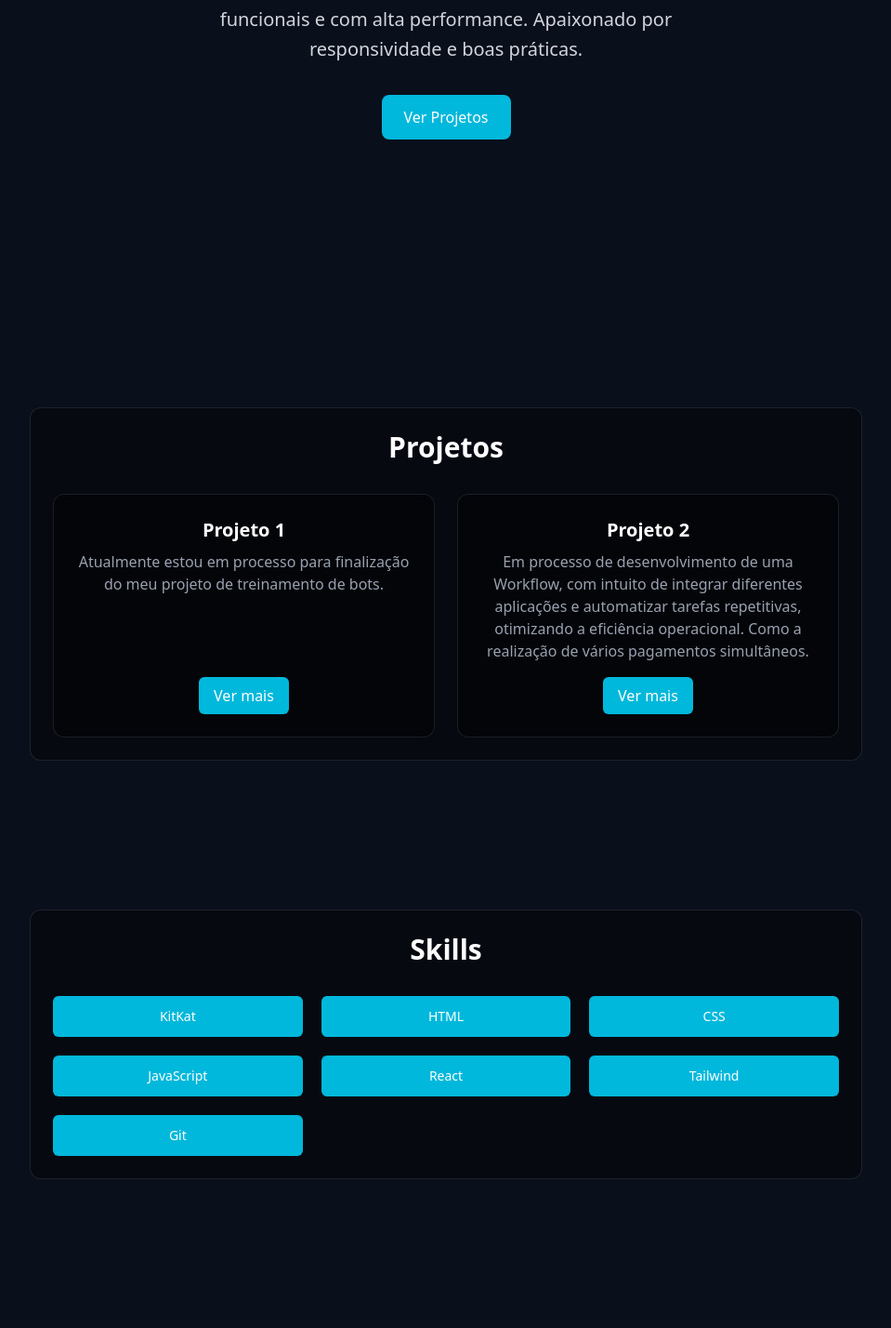
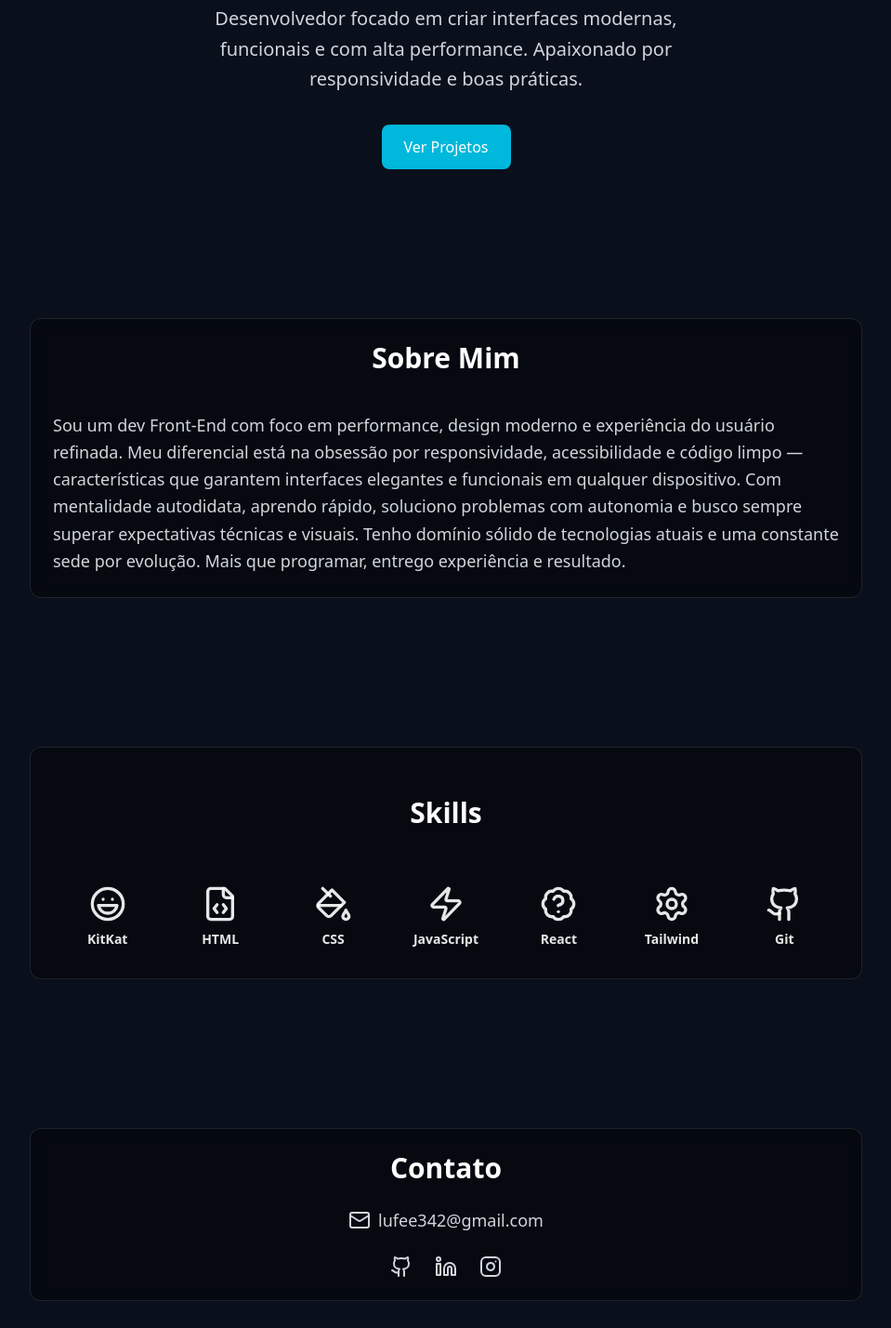
Before and after one commit to Hyue2/Meu-portfolio, a React (Vite) app: page / in a window 1280 px wide. Shown: the part 312-1740 px from the top of the page at 93% size, without its empty margins (160-1119 px from the left). Built offline with nearby package versions, Linux system fonts and the light colour scheme.

Commit message:
Fade in no ver projetos

```diff
--- a/package.json
+++ b/package.json
@@ -11,6 +11,7 @@
   },
   "dependencies": {
     "@tailwindcss/vite": "^4.1.8",
+    "framer-motion": "^12.16.0",
     "lucide-react": "^0.513.0",
     "react": "^19.1.0",
     "react-dom": "^19.1.0",
--- a/src/App.jsx
+++ b/src/App.jsx
@@ -1,20 +1,20 @@
+import { useState } from 'react';
 import Navbar from './components/Navbar';
 import Hero from './components/Hero';
 import About from './components/About';
 import Skills from './components/Skills';
 import Projects from './components/Projects';
 import Contact from './components/Contact';
-function App() {
+export default function App() {
+  const [showprojects, setShowProjects] = useState(false);
   return (
     <>
       <Navbar />
-      <Hero />
-      <Projects />
+      <Hero onShowProjects={() => setShowProjects(true)} />
+      { showprojects && <Projects />}
+      <About />
       <Skills />
-      <About />
       <Contact />
     </>
   );
 }
-
-export default App;
--- a/src/components/About.jsx
+++ b/src/components/About.jsx
@@ -5,7 +5,7 @@ export default function About() {
     <section id="about" className="py-20 px-6">
       <div className="max-w-4xl mx-auto">
         <CardContainer>
-          <h2 className="text-3xl font-bold mb-4 text-center">Sobre Mim</h2>
+          <h2 className="text-3xl font-bold mb-10 text-center">Sobre Mim</h2>
           <p className="text-gray-300 leading-relaxed text-lg">
             Sou um dev Front-End com foco em performance, design moderno e experiência do usuário refinada. Meu diferencial está na obsessão por responsividade, acessibilidade e código limpo — características que garantem interfaces elegantes e funcionais em qualquer dispositivo. Com mentalidade autodidata, aprendo rápido, soluciono problemas com autonomia e busco sempre superar expectativas técnicas e visuais. Tenho domínio sólido de tecnologias atuais e uma constante sede por evolução. Mais que programar, entrego experiência e resultado.
           </p>
--- a/src/components/Hero.jsx
+++ b/src/components/Hero.jsx
@@ -1,13 +1,16 @@
-export default function Hero() {
+export default function Hero({ onShowProjects }) {
   return (
-    <section id="hero" className="py-52 flex flex-col justify-center items-center text-center px-6">
+    <section id="hero" className="py-20 flex flex-col justify-center items-center text-center px-6">
       <h1 className="text-4xl md:text-6xl font-bold mb-4">Oi, eu sou Luiz</h1>
       <p className="text-lg md:text-xl text-gray-300 mb-8 max-w-xl leading-relaxed">
         Desenvolvedor focado em criar interfaces modernas, funcionais e com alta performance. Apaixonado por responsividade e boas práticas.
       </p>
-      <a href="#projects" className="inline-block bg-cyan-500 hover:bg-cyan-600 text-white px-6 py-3 rounded-lg font-medium transition-colors">
+      <button
+        onClick={onShowProjects}
+        className="inline-block bg-cyan-500 hover:bg-cyan-600 text-white px-6 py-3 rounded-lg font-medium transition-colors"
+      >
         Ver Projetos
-      </a>
+      </button>
     </section>
   );
 }
--- a/src/components/Navbar.jsx
+++ b/src/components/Navbar.jsx
@@ -15,7 +15,7 @@ export default function Navbar() {
 
   return (
     <nav
-      className={`fixed top-0 left-0 w-full z-50 transition-transform duration-300 ease-in-out
+      className={`top-0 mb-20 left-0 w-full z-50 transition-transform duration-300 ease-in-out
         bg-gradient-to-b from-black to-cyan-950/10 backdrop-blur-md
         shadow-[0_20px_40px_-10px_rgba(0,0,0,0.8)]
         ${show ? "translate-y-0" : "-translate-y-full"}`}
--- a/src/components/Projects.jsx
+++ b/src/components/Projects.jsx
@@ -1,8 +1,17 @@
+import { motion } from 'framer-motion';
+
 export default function Projects() {
   return (
-    <section id="projects" className="py-20 px-6">
+    <motion.section
+      id="projects"
+      className="py-20 px-6"
+      initial={{ opacity: 0, y: 50 }}
+      animate={{ opacity: 1, y: 0 }}
+      transition={{ duration: 1, ease: 'easeInOut' }}
+      exit={{ opacity: 0, y: -50 }}
+    >
       <div className="max-w-4xl mx-auto text-center bg-black/40 border border-white/10 rounded-xl p-6">
-        <h2 className="text-3xl font-bold mb-8">Projetos</h2>
+        <h2 className="text-3xl font-bold mb-10">Projetos</h2>
         <div className="grid gap-6 md:grid-cols-2">
           {/* Projeto 1 */}
           <div className="flex flex-col justify-between bg-black/40 backdrop-blur-sm border border-white/10 rounded-xl p-6 text-white">
@@ -14,7 +23,7 @@ export default function Projects() {
             </div>
             <div className="mt-4">
               <a
-                href="https://gamersclub.com.br/team/329929" // substitua com seu link real
+                href="https://gamersclub.com.br/team/329929"
                 target="_blank"
                 rel="noopener noreferrer"
                 className="inline-block bg-cyan-500 hover:bg-cyan-600 text-white px-4 py-2 rounded-md"
@@ -36,7 +45,7 @@ export default function Projects() {
             </div>
             <div className="mt-4">
               <a
-                href="https://www.youtube.com/watch?v=dQw4w9WgXcQ" // substitua com seu link real
+                href="https://www.youtube.com/watch?v=dQw4w9WgXcQ"
                 target="_blank"
                 rel="noopener noreferrer"
                 className="inline-block bg-cyan-500 hover:bg-cyan-600 text-white px-4 py-2 rounded-md"
@@ -47,6 +56,6 @@ export default function Projects() {
           </div>
         </div>
       </div>
-    </section>
+    </motion.section>
   );
 }
--- a/src/components/Skills.jsx
+++ b/src/components/Skills.jsx
@@ -1,52 +1,68 @@
+import {
+  FileCode,
+  PaintBucket,
+  Zap,
+  BadgeHelp,
+  Settings,
+  Github,
+  Laugh,
+} from "lucide-react";
+
 export default function Skills() {
   const skills = [
     {
       name: "KitKat",
-      link: "https://production.assets.clips.twitchcdn.net/v2/media/KitschyFairPoxRuleFive-BH4KizM8DYsmdZh-/e734a074-d940-4bab-b7a9-da483354190b/video-1080.mp4?sig=06b33d7f3bc1fb029fe9e629cc188fedf45f352f&token=%7B%22authorization%22%3A%7B%22forbidden%22%3Afalse%2C%22reason%22%3A%22%22%7D%2C%22clip_uri%22%3A%22%22%2C%22clip_slug%22%3A%22KitschyFairPoxRuleFive-BH4KizM8DYsmdZh-%22%2C%22device_id%22%3A%22PPLsnET81SaTAVqn3j88vCU0KLyxSMhs%22%2C%22expires%22%3A1749553162%2C%22user_id%22%3A%22176899238%22%2C%22version%22%3A3%7D"
+      icon: Laugh,
+      link: "https://production.assets.clips.twitchcdn.net/v2/media/KitschyFairPoxRuleFive-BH4KizM8DYsmdZh-/e734a074-d940-4bab-b7a9-da483354190b/video-1080.mp4?sig=06b33d7f3bc1fb029fe9e629cc188fedf45f352f&token=%7B%22authorization%22%3A%7B%22forbidden%22%3Afalse%2C%22reason%22%3A%22%22%7D%2C%22clip_uri%22%3A%22%22%2C%22clip_slug%22%3A%22KitschyFairPoxRuleFive-BH4KizM8DYsmdZh-%22%2C%22device_id%22%3A%22PPLsnET81SaTAVqn3j88vCU0KLyxSMhs%22%2C%22expires%22%3A1749553162%2C%22user_id%22%3A%22176899238%22%2C%22version%22%3A3%7D",
     },
     {
       name: "HTML",
-      link: "https://developer.mozilla.org/pt-BR/docs/Web/HTML"
+      icon: FileCode,
+      link: "https://developer.mozilla.org/pt-BR/docs/Web/HTML",
     },
-
     {
       name: "CSS",
-      link: "https://developer.mozilla.org/pt-BR/docs/Web/CSS"
+      icon: PaintBucket,
+      link: "https://developer.mozilla.org/pt-BR/docs/Web/CSS",
     },
     {
       name: "JavaScript",
-      link: "https://developer.mozilla.org/pt-BR/docs/Web/JavaScript"
+      icon: Zap,
+      link: "https://developer.mozilla.org/pt-BR/docs/Web/JavaScript",
     },
     {
       name: "React",
-      link: "https://react.dev/"
+      icon: BadgeHelp,
+      link: "https://react.dev",
     },
     {
       name: "Tailwind",
-      link: "https://tailwindcss.com/"
+      icon: Settings,
+      link: "https://tailwindcss.com",
     },
     {
       name: "Git",
-      link: "https://github.com/Hyue2"
-    }
+      icon: Github,
+      link: "https://git-scm.com",
+    },
   ];
 
   return (
     <section id="skills" className="py-20 px-6">
-      <div className="max-w-4xl mx-auto text-center bg-black/40 border border-white/10 rounded-xl p-6">
-        <h2 className="text-3xl font-bold mb-8 text-white">Skills</h2>
-
-        <div className="grid grid-cols-2 sm:grid-cols-3 gap-5 justify-center">
-          {skills.map((skill, index) => (
+      <div className="max-w-4xl mx-auto text-center bg-black/40 border border-white/10 rounded-xl p-8">
+        <h2 className="py-5 text-3xl font-bold mb-10 text-white">Skills</h2>
+        <div className="grid grid-cols-2 sm:grid-cols-7 gap-5">
+          {skills.map(({ name, icon: Icon, link }, index) => (
             <a
-                key={index}
-                href={skill.link}
-                target="_blank"
-                rel="noopener noreferrer"
-                className="bg-cyan-500 hover:bg-cyan-600 text-white text-sm font-medium rounded-md px-4 py-3 transition-colors duration-200 text-center"
-                >
-                {skill.name}
-                </a>
+              key={index}
+              href={link}
+              target="_blank"
+              rel="noopener noreferrer"
+              className="flex flex-col items-center justify-center text-white/90 transition-colors"
+            >
+              <Icon size={40} className="mb-2" />
+              <span className="font-semibold text-sm">{name}</span>
+            </a>
           ))}
         </div>
       </div>
```
Also changed, not shown: 1 other file (tests, documents, lock files or other folders).
